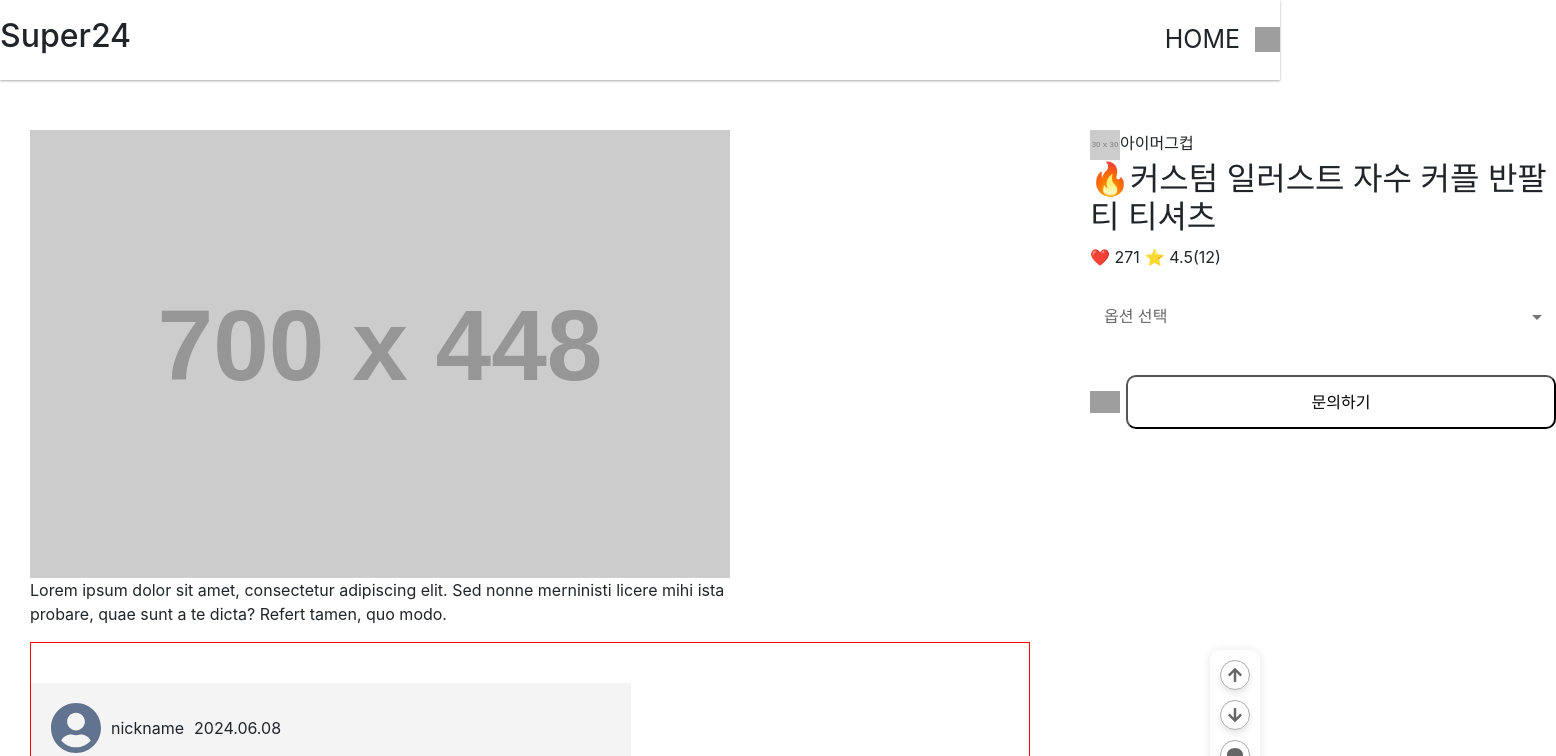
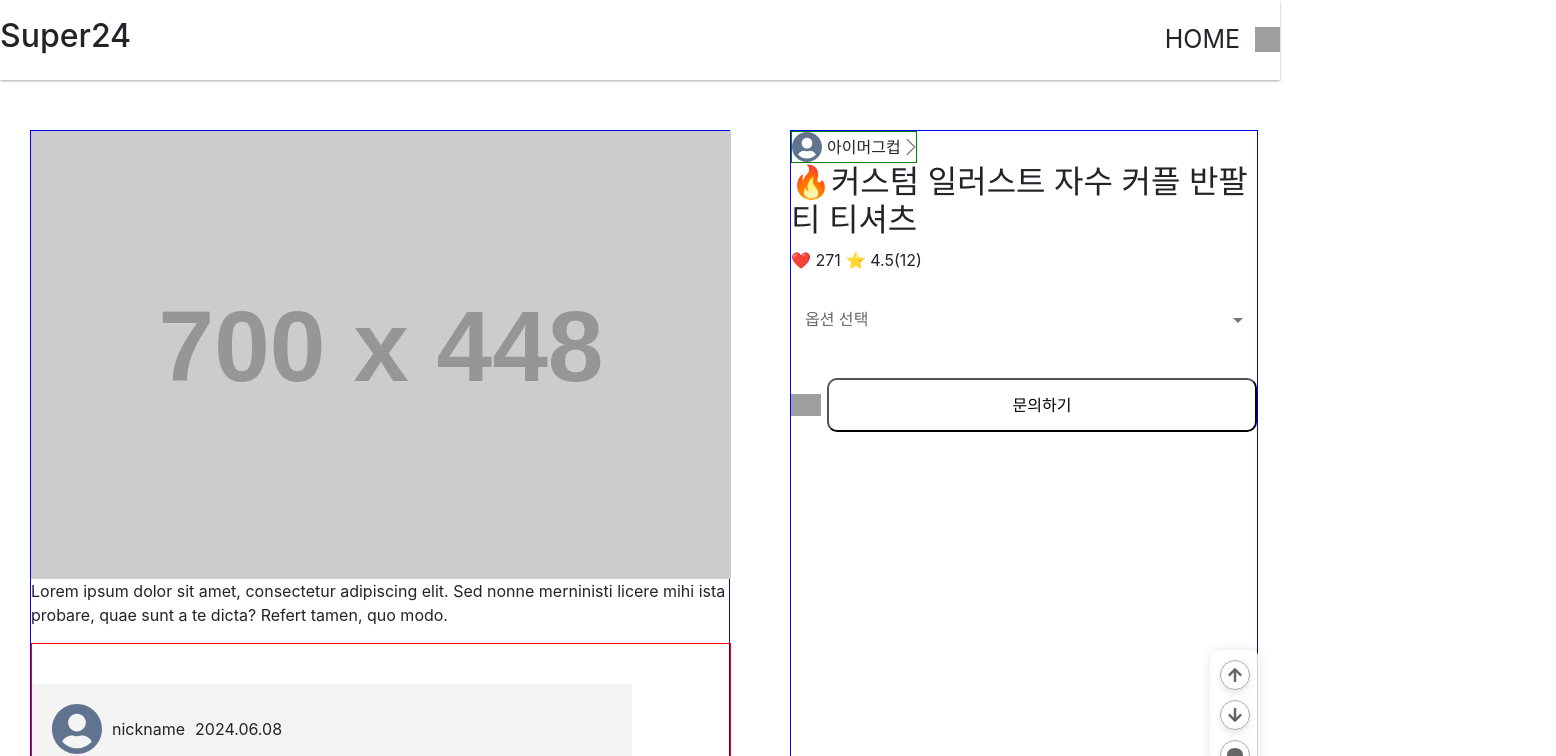
Before and after one commit to TradeWebProject/trade_web_project, a React (Create React App) app in the folder tradeweb/: page /detail in a window 1280 px wide. Shown: the top 756 px of the page, 1556 px wide, since content can reach past the window. Built offline with nearby package versions, Linux system fonts and the light colour scheme; grey boxes are pictures that could not be loaded; the HTML template or start-up script is replaced by a standard one.

Commit message:
상세페이지 UserSection css 수정

```diff
--- a/tradeweb/src/components/detail/Detail.js
+++ b/tradeweb/src/components/detail/Detail.js
@@ -3,6 +3,7 @@ import styled from "styled-components";
 import DropdownOptions from "../common/DropdownOptions";
 import heartIcon from "../../assets/heart.svg";
 import profile from "../../assets/profile.svg";
+import rightarrow from "../../assets/rightarrow.svg";
 
 const Detail = () => {
   // 임의의 데이터 정의
@@ -10,7 +11,7 @@ const Detail = () => {
     image: "https://via.placeholder.com/700x448",
     description:
       "Lorem ipsum dolor sit amet, consectetur adipiscing elit. Sed nonne merninisti licere mihi ista probare, quae sunt a te dicta? Refert tamen, quo modo.",
-    userImage: "https://via.placeholder.com/30",
+    userImage: profile,
     userName: "아이머그컵",
     productTitle: "🔥커스텀 일러스트 자수 커플 반팔티 티셔츠",
     productLikes: 271,
@@ -124,27 +125,15 @@ const Detail = () => {
             </ProfileContainer>
             ))}
         </ReviewContainer>
-        {/* <ReviewContainer>
-            <Pagination class="pagination">
-                <PageButton>&laquo;</PageButton>
-                <PageButton>1</PageButton>
-                <PageButton>2</PageButton>
-                <PageButton>3</PageButton>
-                <PageButton>4</PageButton>
-                <PageButton>5</PageButton>
-                <PageButton>6</PageButton>
-                <PageButton>&raquo;</PageButton>
-            </Pagination>
-        </ReviewContainer> */}
       </Section>
       <Section>
         <UserSection>
           <UserImage src={userImage} alt="User Image" />
           <UserName>{userName}</UserName>
+          <img src={rightarrow}/>
         </UserSection>
         <ProductInfo>
           <ProductTitle>{productTitle}</ProductTitle>
-
           <IconsWrapper>
             <Icon>❤️ {productLikes}</Icon>
             <Icon>
@@ -186,6 +175,8 @@ const Section = styled.div`
   align-items: flex-start;
   margin: 0 30px;
   position: relative;
+  border: 1px solid blue;
+  width: 700px;
 `;
 
 const MainImage = styled.img`
@@ -200,6 +191,10 @@ const Description = styled.p`
 
 const UserSection = styled.div`
   /* 사용자 정보 섹션 스타일링 */
+  border: 1px solid green;
+  display: flex;
+  align-items:center;
+
 `;
 
 const UserImage = styled.img`
@@ -207,10 +202,12 @@ const UserImage = styled.img`
   width: 100%;
   max-width: 30px;
   height: auto;
+  margin-right: 5px;
 `;
 
 const UserName = styled.span`
   /* 사용자 이름 스타일링 */
+  margin-right: 5px;
 `;
 
 const ProductInfo = styled.div`
@@ -264,8 +261,7 @@ const Button = styled.button`
 `;
 
 const ReviewContainer = styled.div`
-
-  width: 1000px;
+  width: 700px;
   display: flex;
   border: 1px solid red;
   flex-direction: column;
```
Also changed, not shown: tradeweb/src/assets/rightarrow.svg (added).
